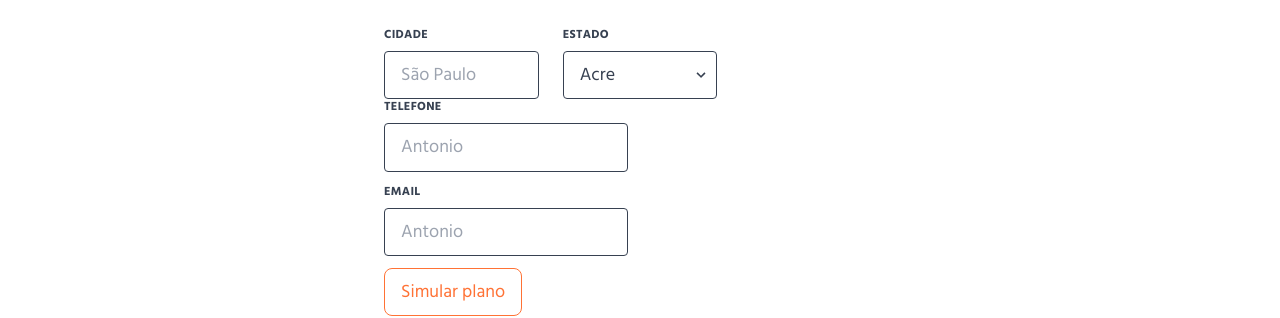
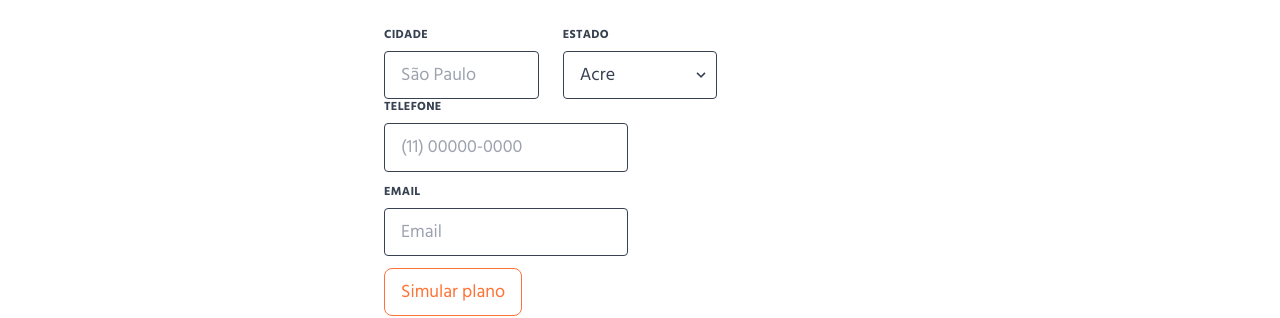
Before and after one commit to eulucasbatista/Landing-Page-Hapvida, a React (Create React App) app: page / in a window 1280 px wide. Shown: the part 1444-1762 px from the top of the page. Built offline with nearby package versions, Linux system fonts and the light colour scheme; the HTML template or start-up script is replaced by a standard one.

Commit message:
updates
updates

```diff
--- a/src/components/Overview.js
+++ b/src/components/Overview.js
@@ -2,6 +2,15 @@ import React from 'react';
 // import data
 import { planos } from '../data';
 const Overview = () => {
+
+  const enviarForm = (event) =>{
+    //var name = $('#grid-first-name').val();
+    //event.target.name;
+
+    console.log(event.target.name);
+    event.preventDefault()
+
+  }
   // destructure overview data
   const { title } = planos;
   return (
@@ -18,14 +27,14 @@ const Overview = () => {
       <div className='container mx-auto'
         data-aos='fade-left'
         data-aos-offset='400' >
-        <form className="w-full max-w-lg mx-auto" >
+        <form className="w-full max-w-lg mx-auto" onSubmit={enviarForm}>
           <div className="flex flex-wrap -mx-3 mb-6 order-1 lg:order-2" data-oas='fade-left' data-aos-offset='300'>
 
             <div className="w-full md:w-1/2 px-3 mb-6 md:mb-0">
               <label className="block uppercase tracking-wide text-gray-700 text-xs font-bold mb-2" for="grid-first-name">
                 Nome
               </label>
-              <input className="appearance-none block w-full bg-white text-gray-700 border border-gray-700 rounded py-3 px-4 mb-3 leading-tight focus:outline-none focus:bg-white" id="grid-first-name" type="text" placeholder="Antonio" />
+              <input className="appearance-none block w-full bg-white text-gray-700 border border-gray-700 rounded py-3 px-4 mb-3 leading-tight focus:outline-none focus:bg-white" id="grid-first-name" name="grid-first-name" type="text" placeholder="Antonio" />
               <p className="text-red-500 text-xs italic">Insira seu Nome</p>
             </div>
             <div className="w-full md:w-1/2 px-3">
@@ -86,12 +95,12 @@ const Overview = () => {
             <label className="block uppercase tracking-wide text-gray-700 text-xs font-bold mb-2" for="grid-first-name">
                 Telefone
               </label>
-              <input className="appearance-none block w-full bg-white text-gray-700 border border-gray-700 rounded py-3 px-4 mb-3 leading-tight focus:outline-none focus:bg-white" id="grid-first-name" type="text" placeholder="Antonio" />
+              <input className="appearance-none block w-full bg-white text-gray-700 border border-gray-700 rounded py-3 px-4 mb-3 leading-tight focus:outline-none focus:bg-white" id="grid-first-name" type="text" placeholder="(11) 00000-0000" />
 
               <label className="block uppercase tracking-wide text-gray-700 text-xs font-bold mb-2" for="grid-first-name">
                 Email
               </label>
-              <input className="appearance-none block w-full bg-white text-gray-700 border border-gray-700 rounded py-3 px-4 mb-3 leading-tight focus:outline-none focus:bg-white" id="grid-first-name" type="text" placeholder="Antonio" />
+              <input className="appearance-none block w-full bg-white text-gray-700 border border-gray-700 rounded py-3 px-4 mb-3 leading-tight focus:outline-none focus:bg-white" id="grid-first-name" type="text" placeholder="Email" />
 
         <button className='btn btn-sm btn-outline hidden lg:flex aos-init aos-animate' type="submit">Simular plano</button>
             </div>
```
